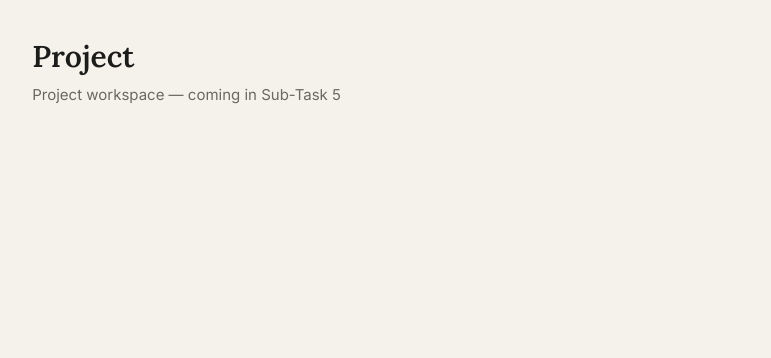
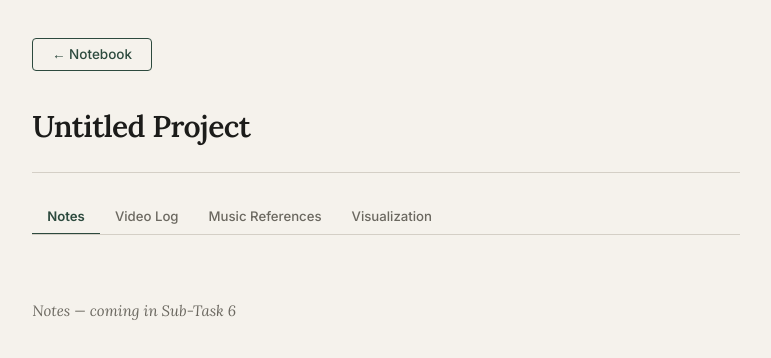
Before and after one commit to HKozuka/choreographers-notebook, a React (Vite) app: page /project/1 in a window 1280 px wide. Shown: the top 358 px of the page, without its empty margins (254-1025 px from the left). Built offline with nearby package versions, Linux system fonts and the light colour scheme.

Commit message:
feat: project page shell with four-tab navigation

```diff
--- /dev/null
+++ b/src/features/music/MusicTab.jsx
@@ -0,0 +1,7 @@
+export default function MusicTab({ projectId }) {
+  return (
+    <div style={{ padding: 'var(--space-lg) 0', color: 'var(--color-text-secondary)', fontStyle: 'italic', fontFamily: 'var(--font-display)' }}>
+      Music References — coming in Sub-Task 8
+    </div>
+  )
+}
--- /dev/null
+++ b/src/features/notes/NotesTab.jsx
@@ -0,0 +1,7 @@
+export default function NotesTab({ projectId }) {
+  return (
+    <div style={{ padding: 'var(--space-lg) 0', color: 'var(--color-text-secondary)', fontStyle: 'italic', fontFamily: 'var(--font-display)' }}>
+      Notes — coming in Sub-Task 6
+    </div>
+  )
+}
--- /dev/null
+++ b/src/features/timeline/TimelineTab.jsx
@@ -0,0 +1,7 @@
+export default function TimelineTab({ projectId }) {
+  return (
+    <div style={{ padding: 'var(--space-lg) 0', color: 'var(--color-text-secondary)', fontStyle: 'italic', fontFamily: 'var(--font-display)' }}>
+      Visualization Timeline — coming in Sub-Task 9
+    </div>
+  )
+}
--- /dev/null
+++ b/src/features/videolog/VideoLogTab.jsx
@@ -0,0 +1,7 @@
+export default function VideoLogTab({ projectId }) {
+  return (
+    <div style={{ padding: 'var(--space-lg) 0', color: 'var(--color-text-secondary)', fontStyle: 'italic', fontFamily: 'var(--font-display)' }}>
+      Video Log — coming in Sub-Task 7
+    </div>
+  )
+}
--- a/src/pages/ProjectPage.jsx
+++ b/src/pages/ProjectPage.jsx
@@ -1,10 +1,76 @@
+import { useState } from 'react'
+import { useParams, useNavigate } from 'react-router-dom'
+import NotesTab from '../features/notes/NotesTab'
+import VideoLogTab from '../features/videolog/VideoLogTab'
+import MusicTab from '../features/music/MusicTab'
+import TimelineTab from '../features/timeline/TimelineTab'
+import styles from './ProjectPage.module.css'
+
+const STORAGE_KEY = 'choreographer_projects'
+
+function getProjectName(id) {
+  try {
+    const projects = JSON.parse(localStorage.getItem(STORAGE_KEY)) || []
+    return projects.find(p => p.id === id)?.name || 'Untitled Project'
+  } catch {
+    return 'Untitled Project'
+  }
+}
+
+const TABS = [
+  { key: 'notes',     label: 'Notes' },
+  { key: 'video',     label: 'Video Log' },
+  { key: 'music',     label: 'Music References' },
+  { key: 'timeline',  label: 'Visualization' },
+]
+
 export default function ProjectPage() {
+  const { id } = useParams()
+  const navigate = useNavigate()
+  const projectName = getProjectName(id)
+  const [activeTab, setActiveTab] = useState('notes')
+
+  function renderTab() {
+    switch (activeTab) {
+      case 'notes':    return <NotesTab projectId={id} />
+      case 'video':    return <VideoLogTab projectId={id} />
+      case 'music':    return <MusicTab projectId={id} />
+      case 'timeline': return <TimelineTab projectId={id} />
+      default:         return null
+    }
+  }
+
   return (
     <div className="page">
-      <h1>Project</h1>
-      <p style={{ color: 'var(--color-text-secondary)', marginTop: '0.5rem' }}>
-        Project workspace — coming in Sub-Task 5
-      </p>
+      <nav className={styles.nav}>
+        <button className="btn-secondary" onClick={() => navigate('/')}>
+          ← Notebook
+        </button>
+      </nav>
+
+      <header className={styles.header}>
+        <h1 className={styles.title}>{projectName}</h1>
+      </header>
+
+      {/* Tab bar */}
+      <div className={styles.tabBar} role="tablist" aria-label="Project sections">
+        {TABS.map(tab => (
+          <button
+            key={tab.key}
+            role="tab"
+            aria-selected={activeTab === tab.key}
+            className={`${styles.tab} ${activeTab === tab.key ? styles.tabActive : ''}`}
+            onClick={() => setActiveTab(tab.key)}
+          >
+            {tab.label}
+          </button>
+        ))}
+      </div>
+
+      {/* Tab content */}
+      <div className={styles.tabContent} role="tabpanel">
+        {renderTab()}
+      </div>
     </div>
   )
 }
--- /dev/null
+++ b/src/pages/ProjectPage.module.css
@@ -0,0 +1,56 @@
+.nav {
+  margin-bottom: var(--space-xl);
+}
+
+.header {
+  margin-bottom: var(--space-lg);
+  padding-bottom: var(--space-lg);
+  border-bottom: var(--border);
+}
+
+.title {
+  font-family: var(--font-display);
+  font-size: 2rem;
+  font-weight: 600;
+  color: var(--color-text-primary);
+  letter-spacing: -0.02em;
+}
+
+/* Tab bar */
+.tabBar {
+  display: flex;
+  gap: 0;
+  border-bottom: var(--border);
+  margin-bottom: var(--space-xl);
+  overflow-x: auto;
+}
+
+.tab {
+  background: transparent;
+  border: none;
+  border-bottom: 2px solid transparent;
+  border-radius: 0;
+  padding: 0.6rem var(--space-md);
+  font-family: var(--font-body);
+  font-size: 0.88rem;
+  font-weight: 500;
+  color: var(--color-text-secondary);
+  cursor: pointer;
+  margin-bottom: -1px;
+  white-space: nowrap;
+  transition: color 0.15s ease, border-color 0.15s ease;
+}
+
+.tab:hover {
+  color: var(--color-text-primary);
+}
+
+.tabActive {
+  color: var(--color-accent-primary);
+  border-bottom-color: var(--color-accent-primary);
+  font-weight: 600;
+}
+
+.tabContent {
+  min-height: 320px;
+}
```
